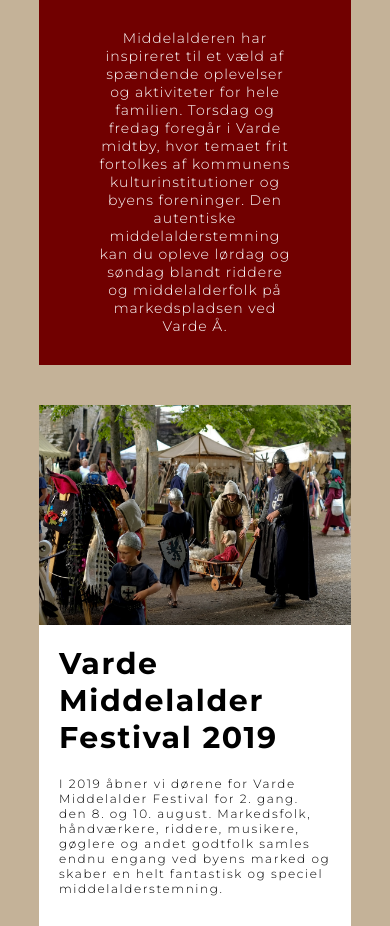
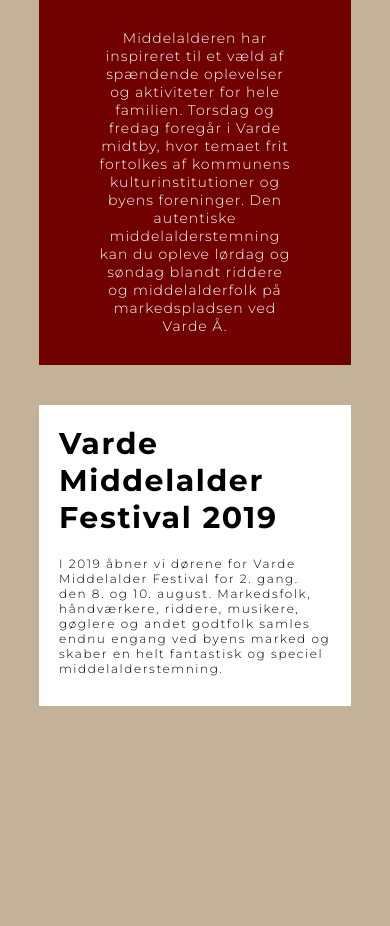
Before and after one commit to lagfoss/eksamensprojekt, a PHP site: page / in a window 390 px wide. Shown: the part 2525-3451 px from the top of the page. After the commit the page ends 3231 px from the top, so only its background shows below. Run offline with PHP 8.4, Linux system fonts and the light colour scheme.

Commit message:
fjernet seo billedet på mobil size

```diff
--- a/assets/css/styles.css
+++ b/assets/css/styles.css
@@ -418,7 +418,7 @@ section{
    margin-left: 1%;
  }
  .event_left2{margin-top: 20px;}
- .seo_om_vmf,.seo_om_vmf2{
+ .seo_om_vmf{
    width: 100%;
    min-height: 220px;}
 }
@@ -468,7 +468,7 @@ section{
  }
  .event_left2{margin-top: 20px;}
 
- .seo_om_vmf,.seo_om_vmf2{
+ .seo_om_vmf{
    width: 100%;
    height: 240px;
    min-height: 220px;}
```
